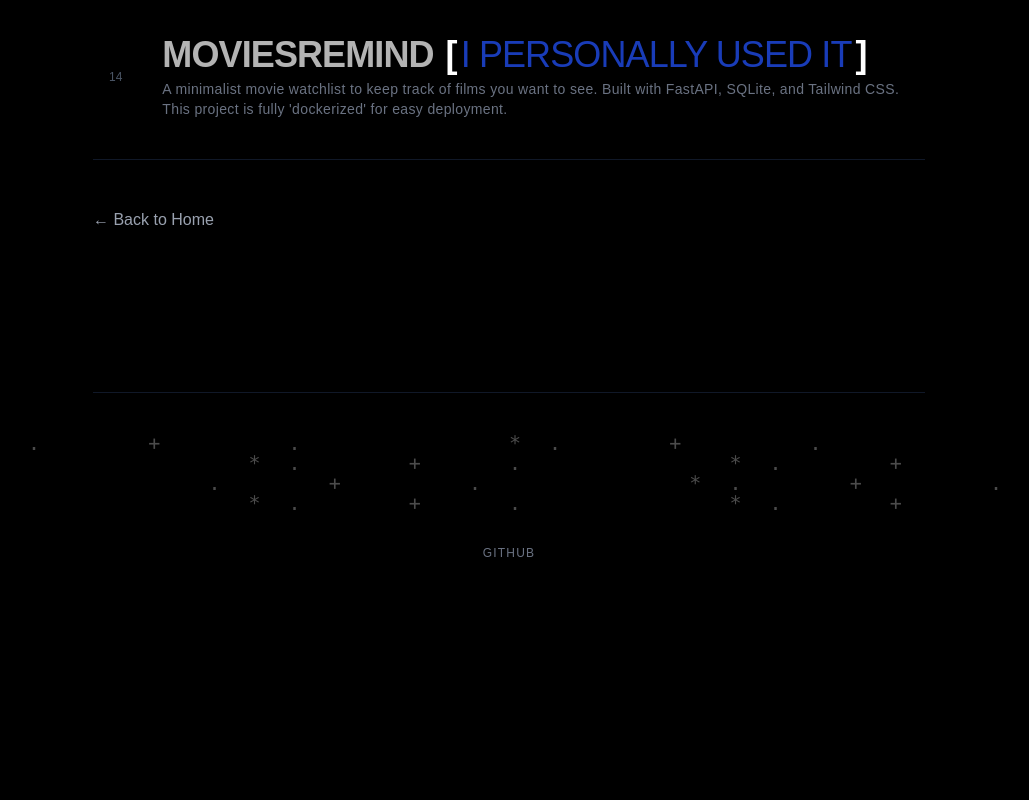
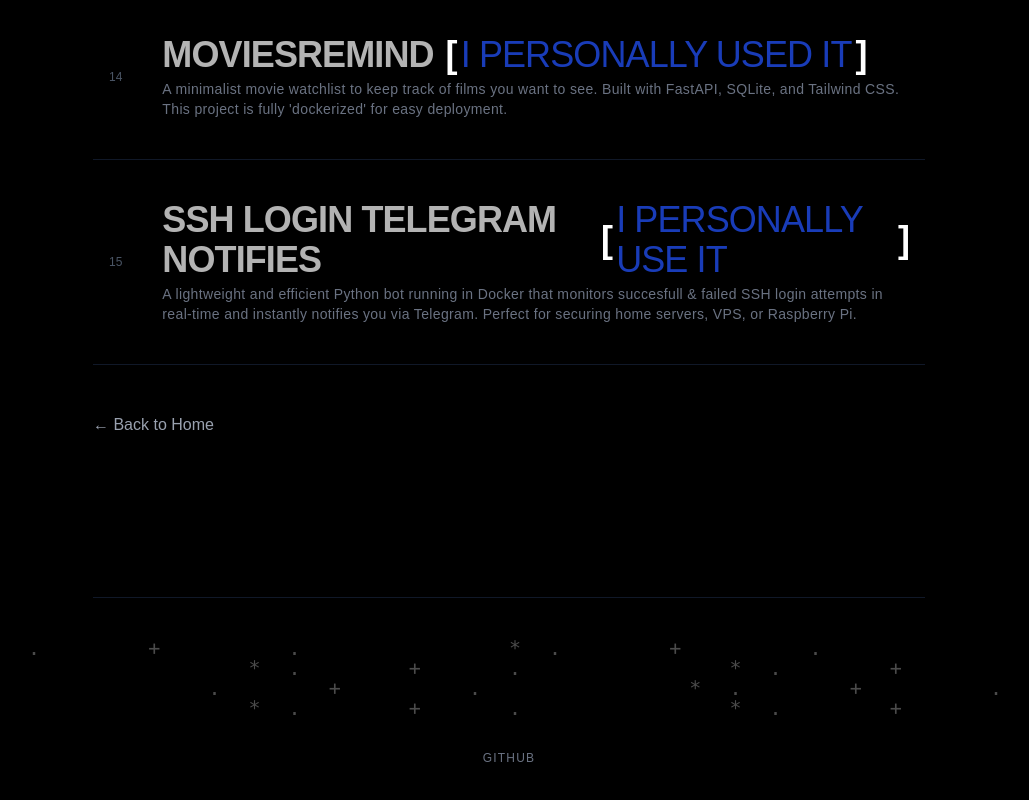
Before and after one commit to wpxq/wpxq, a Next.js app: page /projects in a window 1280 px wide. Shown: the part 2309-3109 px from the top of the page, without its empty margins (131-1160 px from the left). Before the commit the page ends 2982 px from the top, so only its background shows below. Built offline with nearby package versions, Linux system fonts and the light colour scheme.

Commit message:
Added "SSH Login Telegram Notifies"

```diff
--- a/app/projects/page.jsx
+++ b/app/projects/page.jsx
@@ -149,6 +149,19 @@
             description="A minimalist movie watchlist to keep track of films you want to see. Built with FastAPI, SQLite, and Tailwind CSS. This project is fully 'dockerized' for easy deployment."
             url="https://github.com/wpxq/moviesremind"
             />
+            <ProjectRow
+            number="15"
+            title={
+              <span className="flex items-center gap-1">
+                SSH Login Telegram Notifies
+                <span className="text-white ml-2">[</span>
+                <span className="text-blue-800 font-normal">I personally use it</span>
+                <span className="text-white">]</span>
+              </span>
+            }
+            description="A lightweight and efficient Python bot running in Docker that monitors succesfull & failed SSH login attempts in real-time and instantly notifies you via Telegram. Perfect for securing home servers, VPS, or Raspberry Pi."
+            url="https://github.com/wpxq/ssh-notifier-telegram"
+            />
             </section>
       <a href="/" className="mt-12 inline-block text-gray-400 hover:text-white">
         ← Back to Home
```
